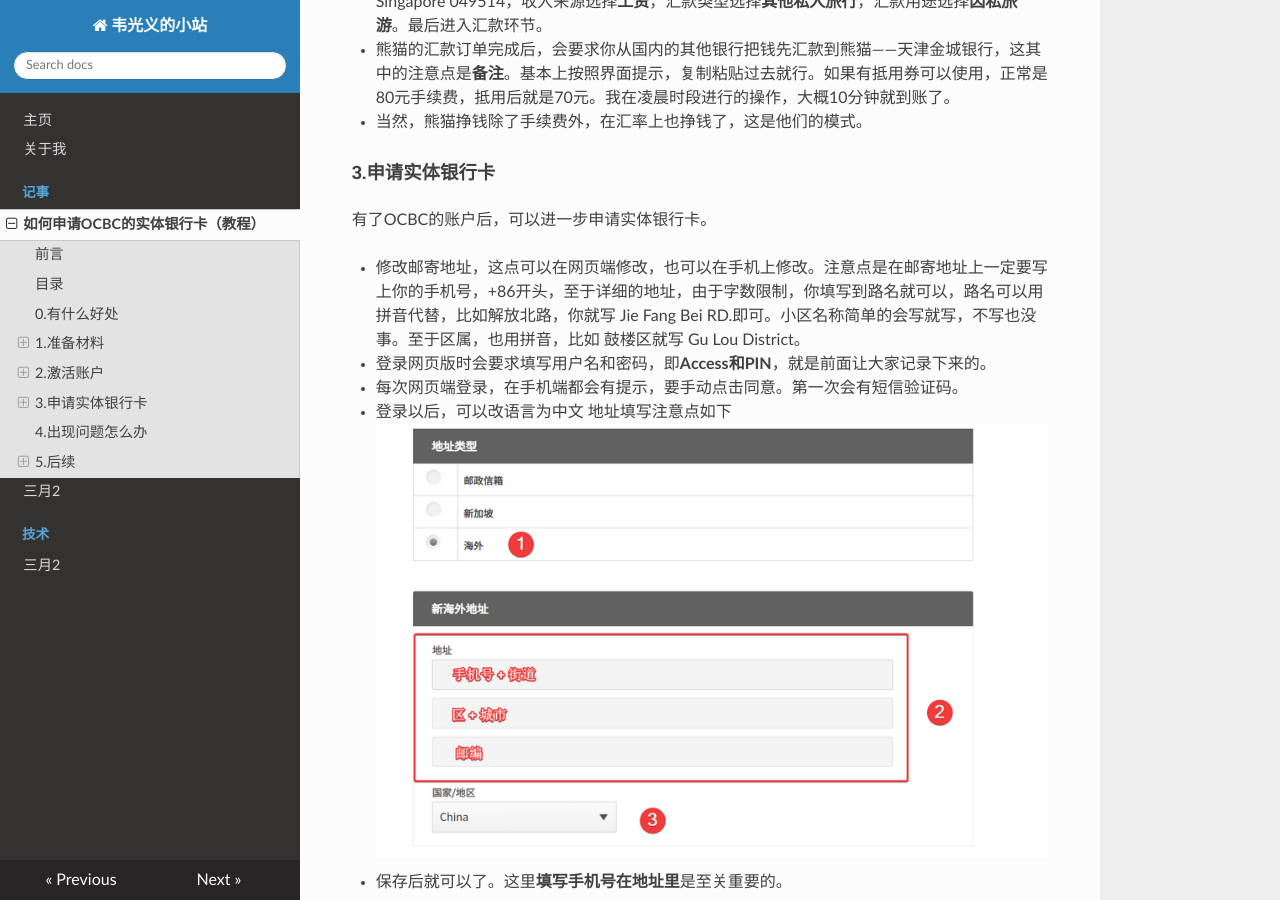
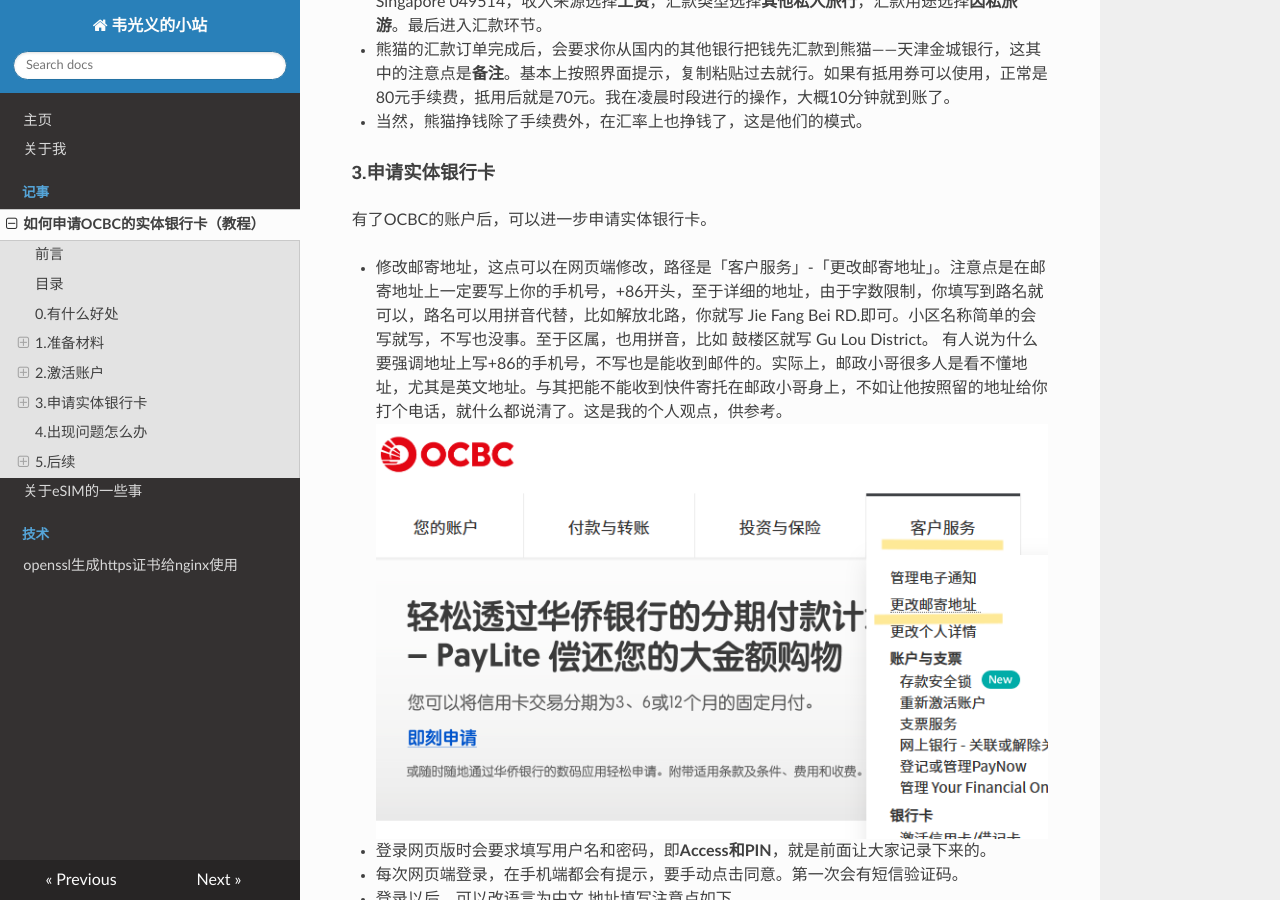
Before and after one commit to ee4ga9d/my-project, an MkDocs documentation site: the page built from docs/2024/03/01.md, in a window 1280 px wide and 900 px high, scrolled down 6909 px. Built offline with MkDocs 1.6.1, drawn with Linux system fonts in a browser that asks for light colours; nearby versions of some CDN libraries.

Commit message:
add addr

```diff
--- a/docs/2024/03/01.md
+++ b/docs/2024/03/01.md
@@ -72,7 +72,8 @@
 #### 3.申请实体银行卡
 有了OCBC的账户后，可以进一步申请实体银行卡。
 
-* 修改邮寄地址，这点可以在网页端修改，也可以在手机上修改。注意点是在邮寄地址上一定要写上你的手机号，+86开头，至于详细的地址，由于字数限制，你填写到路名就可以，路名可以用拼音代替，比如解放北路，你就写 Jie Fang Bei RD.即可。小区名称简单的会写就写，不写也没事。至于区属，也用拼音，比如 鼓楼区就写 Gu Lou District。
+* 修改邮寄地址，这点可以在网页端修改，路径是「客户服务」-「更改邮寄地址」。注意点是在邮寄地址上一定要写上你的手机号，+86开头，至于详细的地址，由于字数限制，你填写到路名就可以，路名可以用拼音代替，比如解放北路，你就写 Jie Fang Bei RD.即可。小区名称简单的会写就写，不写也没事。至于区属，也用拼音，比如 鼓楼区就写 Gu Lou District。 有人说为什么要强调地址上写+86的手机号，不写也是能收到邮件的。实际上，邮政小哥很多人是看不懂地址，尤其是英文地址。与其把能不能收到快件寄托在邮政小哥身上，不如让他按照留的地址给你打个电话，就什么都说清了。这是我的个人观点，供参考。
+   ![更改邮寄地址](../../assets/img/9.png "Magic Gardens")
 
 * 登录网页版时会要求填写用户名和密码，即**Access和PIN**，就是前面让大家记录下来的。
 * 每次网页端登录，在手机端都会有提示，要手动点击同意。第一次会有短信验证码。
--- a/mkdocs.yml
+++ b/mkdocs.yml
@@ -6,7 +6,7 @@
   - 关于我: about.md
   - 记事:
     - 如何申请OCBC的实体银行卡（教程）: 2024/03/01.md
-    - 三月2: 2024/03/02.md
+    - 关于eSIM的一些事: 2024/03/03.md
   - 技术:
     - openssl生成https证书给nginx使用: 2024/03/02.md
 theme: readthedocs
```
Also changed, not shown: docs/index.md (+2 -1 lines), docs/assets/img/9.png (added).
